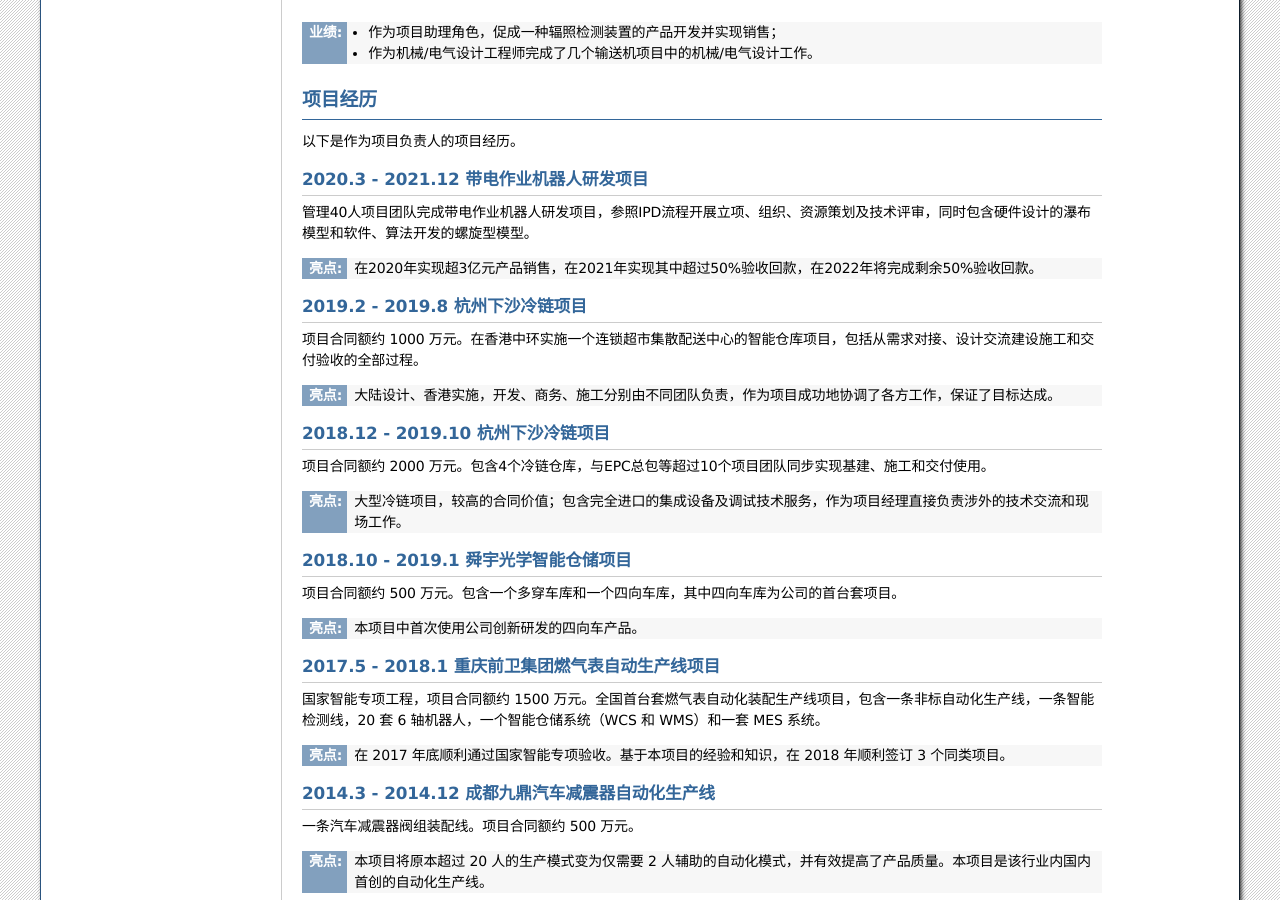
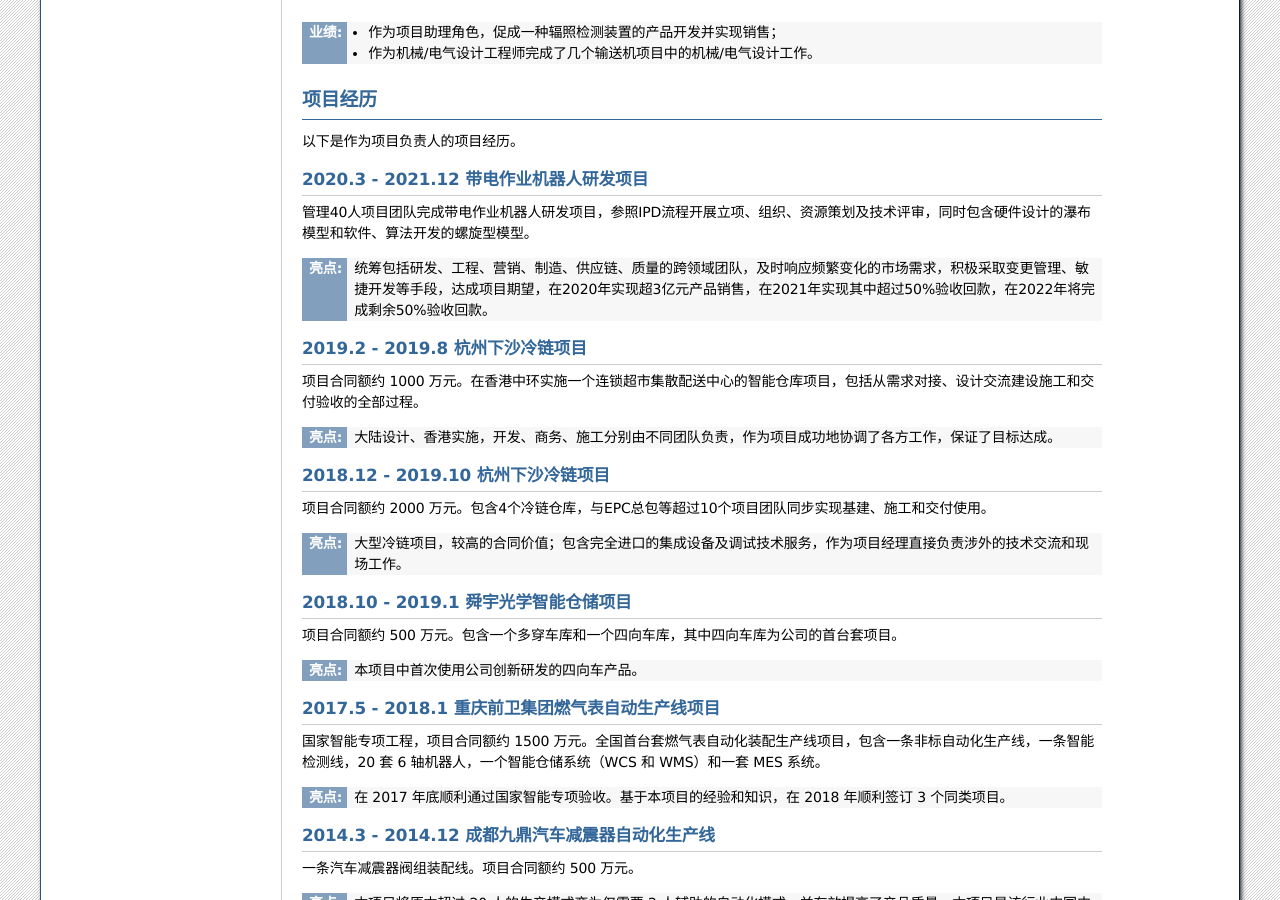
Before and after one commit to cruiurc/cruiurc.github.io, a Sphinx documentation site: the page built from source/miscellaneous/resume.rst, in a window 1280 px wide and 900 px high, scrolled down 2013 px. Built offline with Sphinx 7.4.7, drawn with Linux system fonts in a browser that asks for light colours.

Commit message:
20230105

```diff
--- a/source/miscellaneous/resume.rst
+++ b/source/miscellaneous/resume.rst
@@ -116,7 +116,7 @@
 ~~~~~~~~~~~~~~~~~~~~~~~~~~~~~~~~~~~~~~~~
 管理40人项目团队完成带电作业机器人研发项目，参照IPD流程开展立项、组织、资源策划及技术评审，同时包含硬件设计的瀑布模型和软件、算法开发的螺旋型模型。
 
-:亮点: 在2020年实现超3亿元产品销售，在2021年实现其中超过50%验收回款，在2022年将完成剩余50%验收回款。
+:亮点: 统筹包括研发、工程、营销、制造、供应链、质量的跨领域团队，及时响应频繁变化的市场需求，积极采取变更管理、敏捷开发等手段，达成项目期望，在2020年实现超3亿元产品销售，在2021年实现其中超过50%验收回款，在2022年将完成剩余50%验收回款。
 
 2019.2 - 2019.8 杭州下沙冷链项目
 ~~~~~~~~~~~~~~~~~~~~~~~~~~~~~~~~~~~~~~
```
